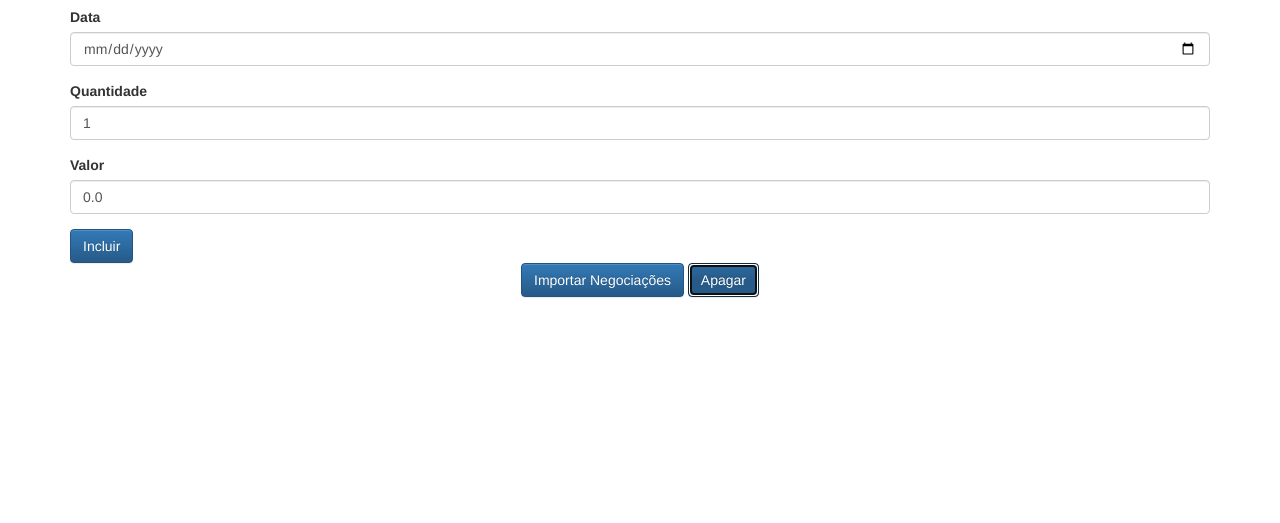
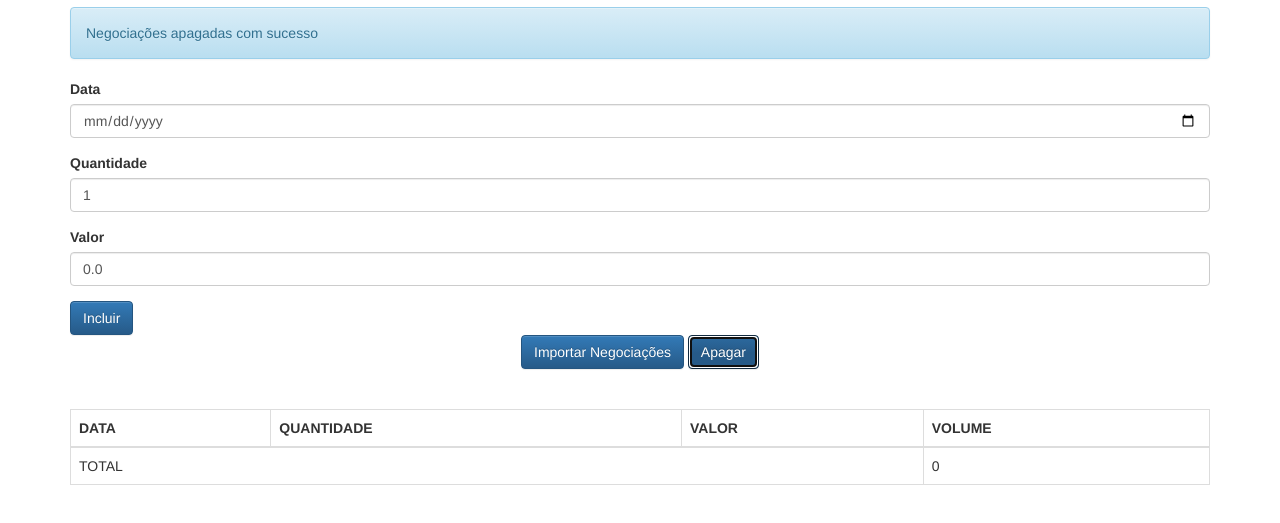
Before and after one commit to flaviodev/learningjs2, a plain HTML site: page client/index.html in a window 1280 px wide. Both pictures are taken after a click on the button "Apagar". Shown: the part 63-586 px from the top of the page. Drawn offline with Linux system fonts and the light colour scheme.

Commit message:
implementando proxy no lista negociacoes - finalizando aula 2 - parte 2

```diff
--- a/client/index.html
+++ b/client/index.html
@@ -57,31 +57,5 @@
     <script>
         let negociacaoController = new NegociacaoController();
     </script>
-    <script>
-
-        let listaNegociacoes = new Proxy(new ListaNegociacoes(), {
-
-            get(target, prop, receiver) {
-                if(['adiciona', 'esvazia'].includes(prop) && typeof(target[prop]) == typeof(Function)) {
-
-                    return function() {
-
-                         console.log(`a propriedade "${prop}" foi interceptada`);
-                          Reflect.apply(target[prop], target, arguments);
-                    }
-
-                }
-                return Reflect.get(target, prop, receiver);
-
-            }
-        });
-        listaNegociacoes.adiciona(new Negociacao(new Date(), 10,2));
-        console.log(listaNegociacoes.negociacoes);
-        listaNegociacoes.esvazia();
-        console.log(listaNegociacoes.negociacoes);
-
-
-    </script>
-
 </body>
 </html>
--- a/client/js/app/controllers/NegociacaoController.js
+++ b/client/js/app/controllers/NegociacaoController.js
@@ -6,7 +6,24 @@ class NegociacaoController {
         this._inputData = $('#data');
         this._inputQuantidade =  $('#quantidade');
         this._inputValor = $('#valor');
-        //this._listaNegociacoes = new ListaNegociacoes(model => this._negociacoesView.update(model));
+
+        let self = this
+        this._listaNegociacoes = new Proxy(new ListaNegociacoes(), {
+            get(target, prop, receiver) {
+
+                if(['adiciona', 'esvazia'].includes(prop) && typeof(target[prop]) == typeof(Function)) {
+                    return function(){
+
+                        console.log(`método '${prop}' interceptado`);
+                        Reflect.apply(target[prop], target, arguments);
+                        self._negociacoesView.update(target);
+                    }
+                }
+
+                return Reflect.get(target, prop, receiver);
+            }
+        });
+
         this._negociacoesView = new NegociacoesView($('#negociacoesView'));
         this._negociacoesView.update(this._listaNegociacoes);
         this._mensagem = new Mensagem();
```
